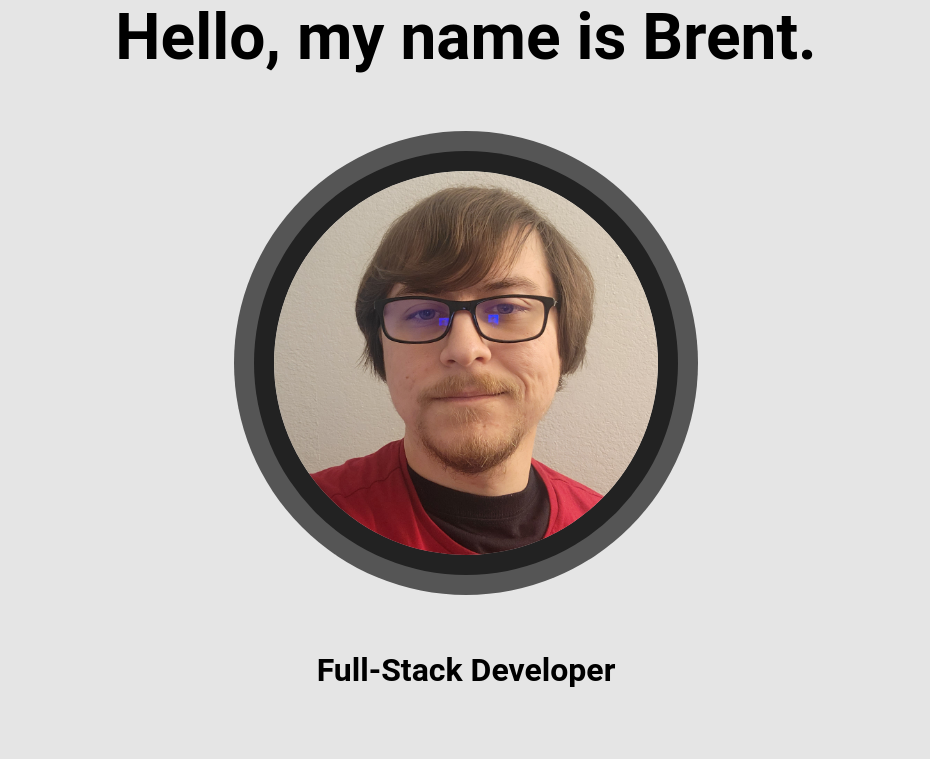
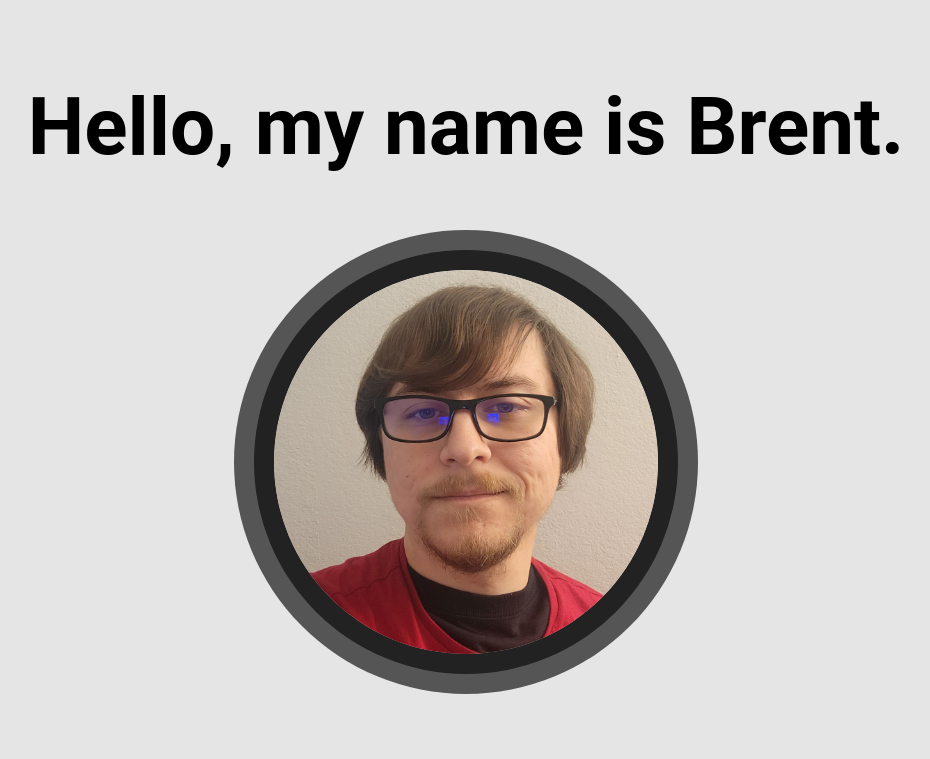
Before and after one commit to zirris512/my-portfolio, a React (Vite) app: page / in a window 1280 px wide. Shown: the top 759 px of the page, without its empty margins (174-1104 px from the left). Built offline with nearby package versions, Linux system fonts and the light colour scheme.

Commit message:
adjust typography and outlining

```diff
--- a/src/App.jsx
+++ b/src/App.jsx
@@ -1,9 +1,11 @@
+import AboutSection from "./Sections/AboutSection";
 import HomeSection from "./Sections/HomeSection";
 
 const App = () => {
     return (
         <div>
             <HomeSection />
+            <AboutSection />
         </div>
     );
 };
--- a/src/Sections/HomeSection.module.scss
+++ b/src/Sections/HomeSection.module.scss
@@ -1,5 +1,6 @@
 .heroHeader {
     min-height: 100vh;
+    padding-top: 5rem;
     text-align: center;
     display: flex;
     flex-direction: column;
@@ -12,7 +13,7 @@
     position: relative;
     display: flex;
     align-items: center;
-    width: min(calc(100% - 100px), 30vmax);
+    width: min(calc(100% - 40vw), 30vmax);
     border-radius: 50%;
     box-shadow: 0 0 0 20px #222, 0 0 0 40px #555;
     aspect-ratio: 1;
@@ -26,9 +27,3 @@
 .heroSubtitle {
     text-align: center;
 }
-
-@media (min-width: 768px) {
-    .heroTitle h1 {
-        font-size: 4rem;
-    }
-}
--- a/src/components/ContactLinks/ContactLinks.module.scss
+++ b/src/components/ContactLinks/ContactLinks.module.scss
@@ -11,9 +11,9 @@
     align-items: center;
     border: none;
     cursor: pointer;
-    font-size: 2.5rem;
+    font-size: 2rem;
     color: white;
-    padding: 1rem;
+    padding: 0.75rem;
     border-radius: 50%;
     background: hsl(0 0% 30% / 0.7);
     transition: background 300ms ease, color 300ms ease;
@@ -22,5 +22,13 @@
 .link:hover,
 .link:focus {
     color: black;
-    background: hsl(0 0% 30% / 0.3);
+    background: hsla(0, 0%, 30%, 0.3);
+    outline: solid 5px hsl(125 100% 20%);
 }
+
+@media (min-width: 968px) {
+    .link {
+        font-size: 2.5rem;
+        padding: 1rem;
+    }
+}
--- a/src/index.scss
+++ b/src/index.scss
@@ -12,13 +12,27 @@ body {
 }
 
 h1 {
-    font-size: 3rem;
+    font-size: 3.5rem;
 }
 
 h2 {
+    font-size: 2.5rem;
+}
+
+h3 {
     font-size: 2rem;
 }
 
-h3 {
-    font-size: 1.5rem;
+@media (min-width: 968px) {
+    h1 {
+        font-size: 5rem;
+    }
+
+    h2 {
+        font-size: 3.5rem;
+    }
+
+    h3 {
+        font-size: 2.5rem;
+    }
 }
```
